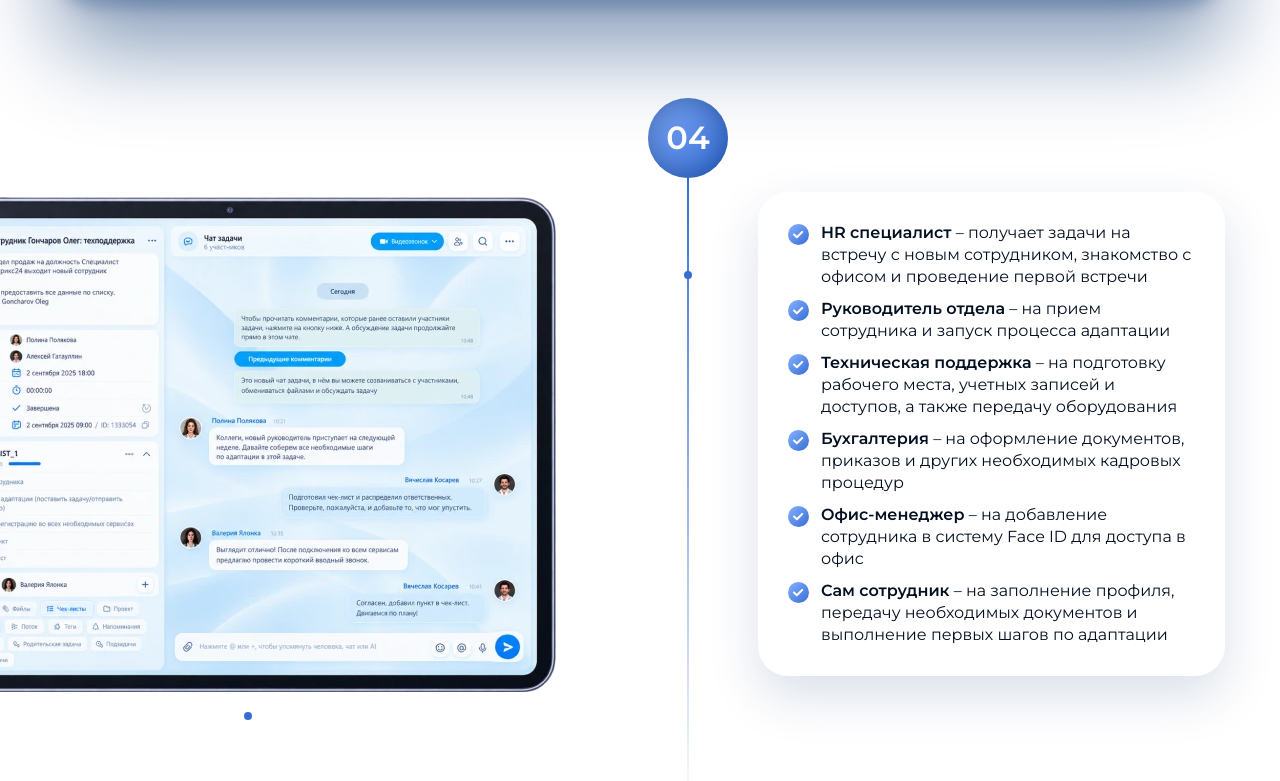
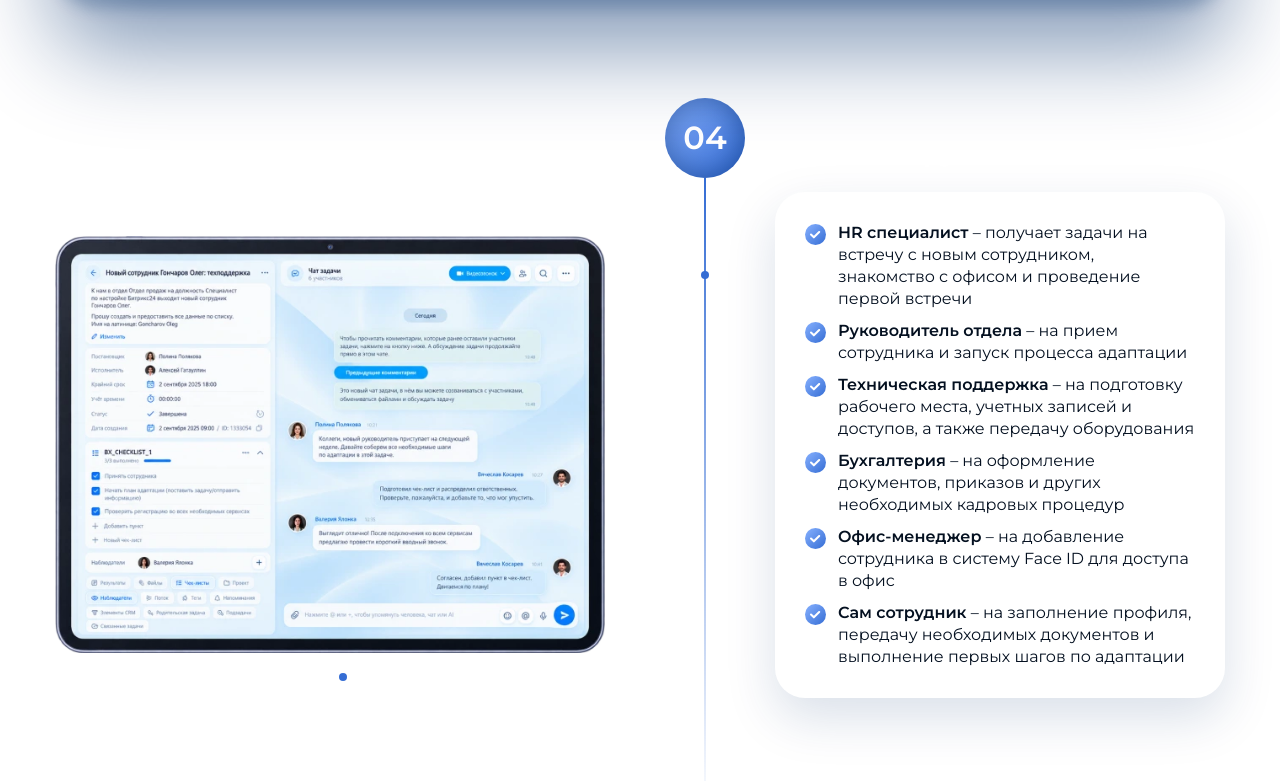
Before and after one commit to SolomonJSX/hr-case, a website built with Vite: page index.html in a window 1280 px wide. Shown: the part 5997-6778 px from the top of the page. Built offline with nearby package versions, Linux system fonts and the light colour scheme; files whose address does not match are found by name.

Commit message:
Fix auto4 responsive overflow at 1030-1233px screen widths

```diff
--- a/src/partials/auto4.html
+++ b/src/partials/auto4.html
@@ -1,21 +1,21 @@
 <div class="hr-auto-item hr-auto-4 overflow-x-clip px-4 sm:px-6 lg:px-8 xl:px-0">
     <div
-        class="w-full max-w-[1170px] mx-auto xl:max-w-[calc(50%+585px)] xl:mr-auto xl:ml-0 flex flex-col lg:flex-row items-center justify-between xl:justify-end gap-8 lg:gap-[54px] xl:gap-[80px]">
-        <div class="auto-img shrink-0 order-2 lg:order-1 w-full max-w-[320px] sm:max-w-[420px] md:max-w-[480px] lg:max-w-[440px] xl:max-w-none xl:w-auto h-auto min-w-0 flex flex-col items-center justify-center xl:items-start">
-            <div class="w-full xl:w-[665px] flex flex-col items-center">
+        class="w-full max-w-[1170px] mx-auto 2xl:max-w-[calc(50%+585px)] 2xl:mr-auto 2xl:ml-0 flex flex-col lg:flex-row items-center justify-between 2xl:justify-end gap-8 lg:gap-6 xl:gap-10 2xl:gap-[80px]">
+        <div class="auto-img shrink order-2 lg:order-1 w-full max-w-[320px] sm:max-w-[420px] md:max-w-[480px] lg:max-w-[420px] xl:max-w-[550px] 2xl:max-w-[665px] h-auto min-w-0 flex flex-col items-center justify-center 2xl:items-start">
+            <div class="w-full flex flex-col items-center">
                 <div class="tablet-slider w-full overflow-hidden select-none cursor-grab active:cursor-grabbing">
                     <div class="tablet-track flex transition-transform duration-700 ease-in-out w-[200%]">
                         <!-- Slide 1 -->
                         <div class="tablet-slide w-1/2 shrink-0 flex justify-center">
                             <img src="img/tablet1-img.webp" alt="Automization Image 1"
                                 draggable="false"
-                                class="w-full xl:w-auto h-auto block mx-auto xl:ml-0 xl:mr-auto pointer-events-none">
+                                class="w-full h-auto block mx-auto pointer-events-none object-contain">
                         </div>
                         <!-- Slide 2 -->
                         <div class="tablet-slide w-1/2 shrink-0 flex justify-center">
                             <img src="img/tablet2-img.webp" alt="Automization Image 2"
                                 draggable="false"
-                                class="w-full xl:w-auto h-auto block mx-auto xl:ml-0 xl:mr-auto pointer-events-none">
+                                class="w-full h-auto block mx-auto pointer-events-none object-contain">
                         </div>
                     </div>
                 </div>
@@ -30,7 +30,7 @@
         </div>
 
         <div
-            class="order-1 text-white lg:order-2 w-full lg:max-w-[577px] shrink-0 min-w-0 flex flex-col items-center lg:items-start">
+            class="order-1 text-white lg:order-2 w-full lg:max-w-[490px] xl:max-w-[560px] 2xl:max-w-[577px] shrink min-w-0 flex flex-col items-center lg:items-start">
             <div class="flex flex-col lg:flex-row items-center lg:items-start gap-4 sm:gap-6 lg:gap-[30px] w-full">
                 <div class="flex flex-col items-center w-fit shrink-0">
                     <div
```
